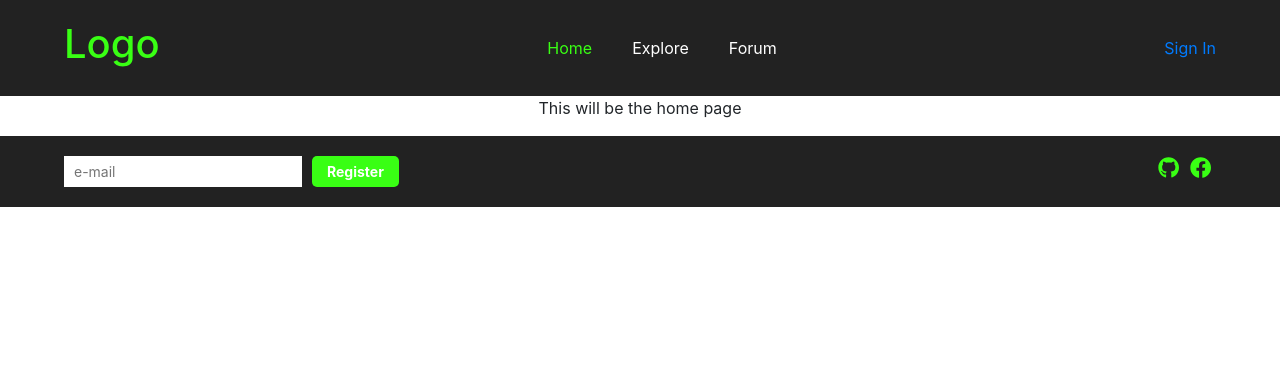
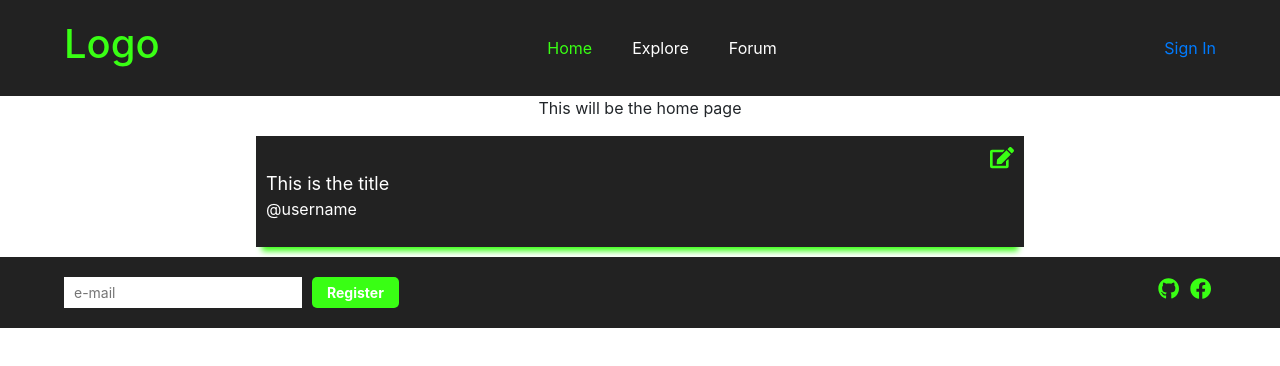
Before and after one commit to KaranSinghBisht/Space-Frontend, a React (Create React App) app in the folder front-end/: page / in a window 1280 px wide. Shown: the top 366 px of the page. Built offline with nearby package versions, Linux system fonts and the light colour scheme.

Commit message:
added forum section card component

```diff
--- a/front-end/package.json
+++ b/front-end/package.json
@@ -5,6 +5,7 @@
   "dependencies": {
     "@fortawesome/fontawesome-svg-core": "^1.2.31",
     "@fortawesome/free-brands-svg-icons": "^5.15.0",
+    "@fortawesome/free-solid-svg-icons": "^5.15.1",
     "@fortawesome/react-fontawesome": "^0.1.11",
     "@testing-library/jest-dom": "^4.2.4",
     "@testing-library/react": "^9.5.0",
--- /dev/null
+++ b/front-end/src/components/Card/Card.module.css
@@ -0,0 +1,26 @@
+.container {
+    background-color: var(--primary-dark);
+    -webkit-box-shadow: 0 10px 6px -6px var(--brand);
+    -moz-box-shadow: 0 10px 6px -6px var(--brand);
+    box-shadow: 0 10px 6px -6px var(--brand);
+    width: 60%;
+    height: 40%;
+    color: var(--white);
+    border-color: var(--brand);
+    align-items: flex-start;
+    margin: auto;
+    display: flex;
+    flex-direction: column;
+    margin: 10px auto;
+    padding: 10px;
+
+}
+
+.editIcon {
+    margin-left: auto;
+}
+
+.title {
+    font-size: large;
+    margin: 0px;
+}
--- /dev/null
+++ b/front-end/src/components/Card/index.jsx
@@ -0,0 +1,16 @@
+import React from 'react'
+
+import styles from './Card.module.css'
+import { IconLink } from '../IconLink'
+
+export const Card = () => {
+    return (
+        <div className={styles.container}>
+            <div className={styles.editIcon}>
+                <IconLink icon="edit" href="#" type="fas"/>
+            </div>
+            <p className={styles.title}>This is the title</p>
+            <p>@username</p>
+        </div>
+    )
+}
--- a/front-end/src/components/Footer/index.jsx
+++ b/front-end/src/components/Footer/index.jsx
@@ -13,9 +13,9 @@ export const Footer = () => {
       <IconGroup>
         <IconLink
           icon="github"
-          href="https://github.com/KaranSinghBisht/Space-Frontend"
+          href="https://github.com/KaranSinghBisht/Space-Frontend" type="fab"
         />
-        <IconLink icon="facebook" href="#" />
+        <IconLink icon="facebook" href="#" type="fab"/>
       </IconGroup>
     </footer>
   )
--- a/front-end/src/components/Icon/index.jsx
+++ b/front-end/src/components/Icon/index.jsx
@@ -3,17 +3,18 @@ import React from 'react'
 import { library } from '@fortawesome/fontawesome-svg-core'
 import { faGithub, faFacebook } from '@fortawesome/free-brands-svg-icons'
 import { FontAwesomeIcon } from '@fortawesome/react-fontawesome'
+import { faEdit } from '@fortawesome/free-solid-svg-icons'
 
 import styles from './Icon.module.css'
 
-library.add(faGithub, faFacebook)
+library.add(faGithub, faFacebook, faEdit)
 
-export const Icon = ({ icon }) => {
+export const Icon = ({ icon, type }) => {
   return (
     <FontAwesomeIcon
       size="lg"
       className={styles.container}
-      icon={['fab', icon]}
+      icon={[type, icon]}
     />
   )
 }
--- a/front-end/src/components/IconLink/index.jsx
+++ b/front-end/src/components/IconLink/index.jsx
@@ -3,10 +3,10 @@ import { Icon } from '../Icon'
 
 import styles from './IconLink.module.css'
 
-export const IconLink = ({ href, icon }) => {
+export const IconLink = ({ href, icon, type }) => {
   return (
     <a href={href} className={styles.container}>
-      <Icon icon={icon} />
+      <Icon icon={icon} type={type} />
     </a>
   )
 }
--- a/front-end/src/layouts/DefaultLayout/index.jsx
+++ b/front-end/src/layouts/DefaultLayout/index.jsx
@@ -4,6 +4,7 @@ import { Footer } from '../../components/Footer'
 import { Header } from '../../components/Header'
 
 import styles from './DefaultLayout.module.css'
+
 
 export const DefaultLayout = ({ children }) => {
   return (
--- a/front-end/src/pages/home/index.jsx
+++ b/front-end/src/pages/home/index.jsx
@@ -1,11 +1,13 @@
 import React from 'react'
 
 import { DefaultLayout } from '../../layouts/DefaultLayout'
+import { Card } from '../../components/Card'
 
 export const Home = () => {
   return (
     <DefaultLayout>
       <p>This will be the home page</p>
+      <Card></Card>
     </DefaultLayout>
   )
 }
```
Also changed, not shown: 1 other file (tests, documents, lock files or other folders).
